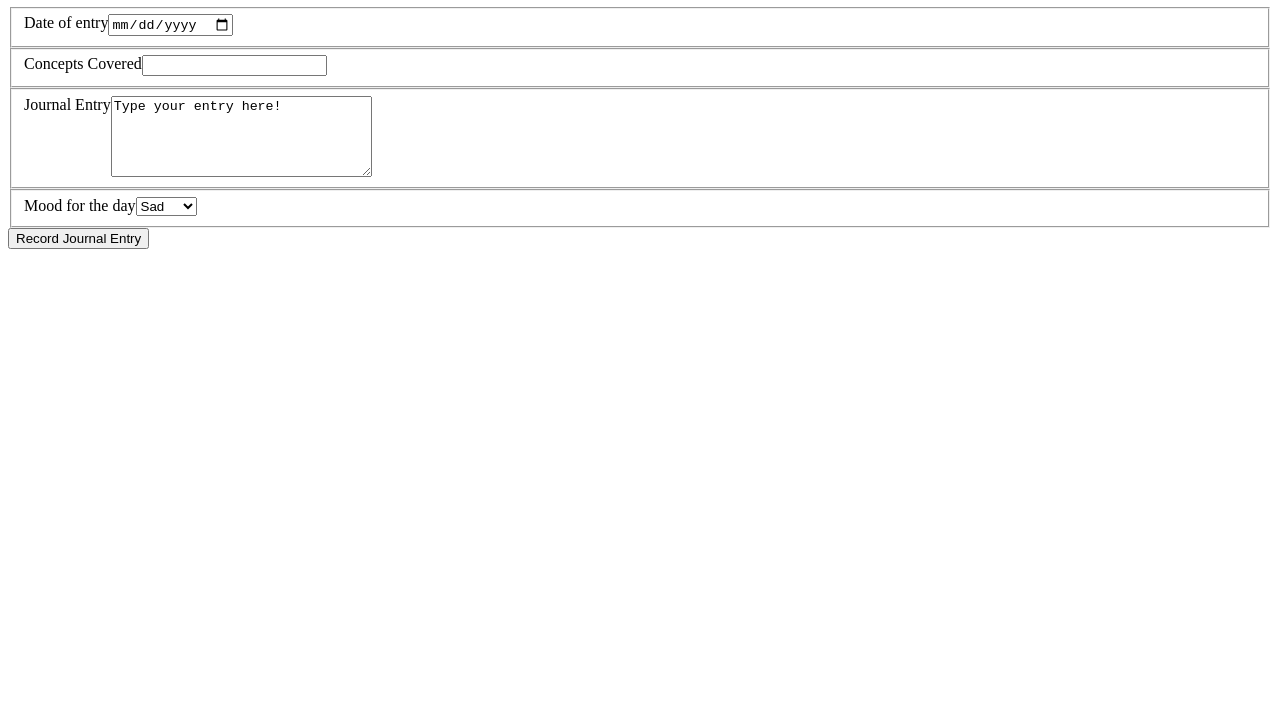
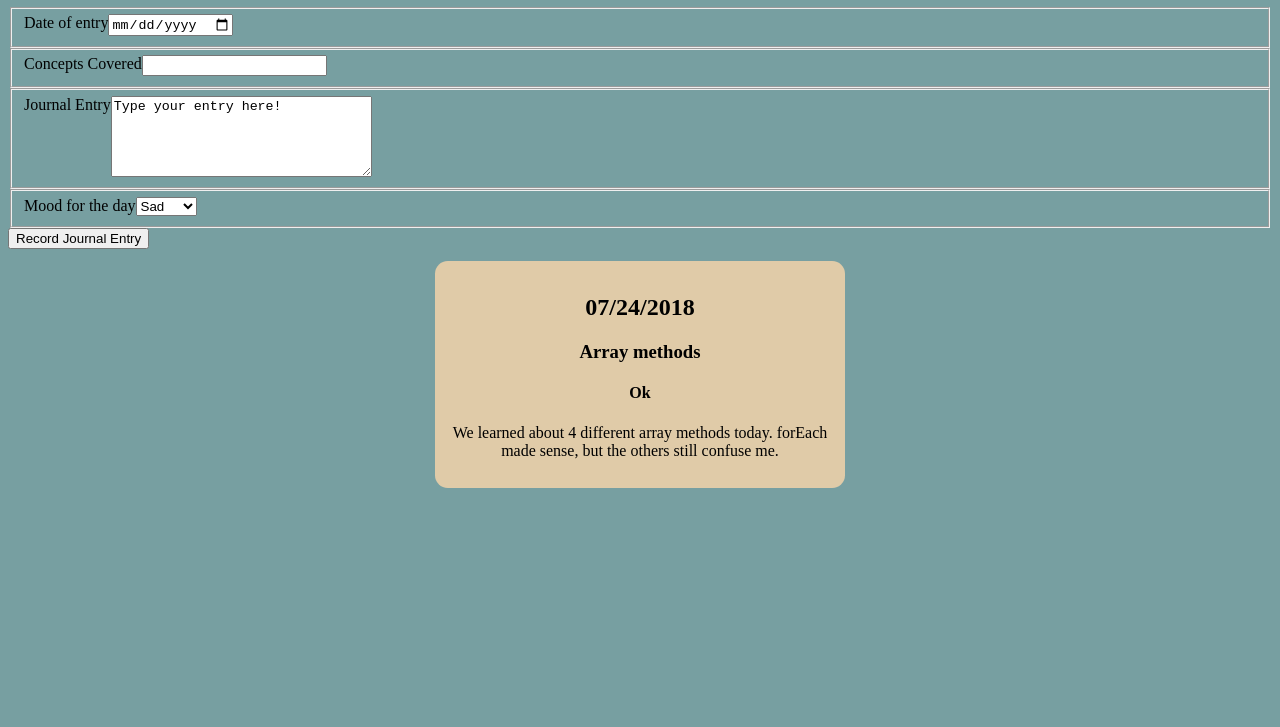
Before and after one commit to jasehackman/daily-journal, a plain HTML site: page src/index.html in a window 1280 px wide. Shown: the part 73-800 px from the top of the page. Drawn offline with Linux system fonts and the light colour scheme.

Commit message:
completed daily journal 2 and added a tinny amount of styling

```diff
--- a/src/index.html
+++ b/src/index.html
@@ -43,5 +43,11 @@
     </fieldset>
       <input class = "form__fields--floats" type = "submit" value="Record Journal Entry">
   </form>
+
+  <section class = "section">
+
+
+  </section>
+  <script src="scripts/journal.js"></script>
 </body>
 </html>
--- /dev/null
+++ b/src/scripts/journal.js
@@ -0,0 +1,27 @@
+const journalEntries = [
+  {
+      date: "07/24/2018",
+      concept: "Array methods",
+      entry: "We learned about 4 different array methods today. forEach made sense, but the others still confuse me.",
+      mood: "Ok"
+  }
+]
+
+
+// creating div
+let textInsert = ""
+const journalComponent = (journalEntries) => {
+  journalEntries.forEach( (element) =>{
+  textInsert += `<div class = "inserted">
+                  <h1>${element.date}</h1>
+                  <h3>${element.concept}</h3>
+                  <h4>${element.mood}</h4>
+                  <p>${element.entry}</p>
+                </div>`;
+  })
+  return textInsert;
+}
+
+// the spot
+const theSpot = document.querySelector(".section");
+theSpot.insertAdjacentHTML('beforeend', journalComponent(journalEntries));
--- a/src/styles/journal.css
+++ b/src/styles/journal.css
@@ -1,3 +1,7 @@
+body {
+  background: #779FA1;
+}
+
 fieldset {
   display: flex;
 }
@@ -20,3 +24,18 @@ select {
 textarea {
   flex-direction: column;
 } */
+
+.inserted {
+  text-align: center;
+  width: 30vw;
+  background: #E0CBA8;
+  border-radius: 1vw;
+  margin: 1vw;
+  padding: 1vw;
+
+}
+
+.section {
+  display: flex;
+  justify-content: center;
+}
```
Also changed, not shown: src/api/database.json (added, +7 -0 lines).
